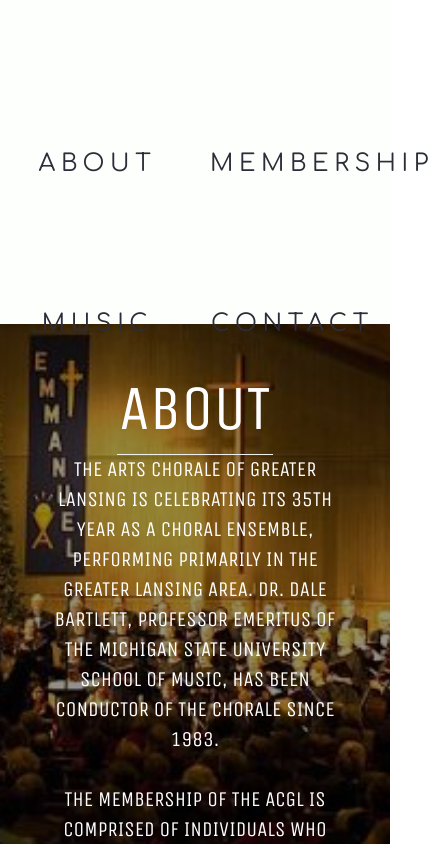
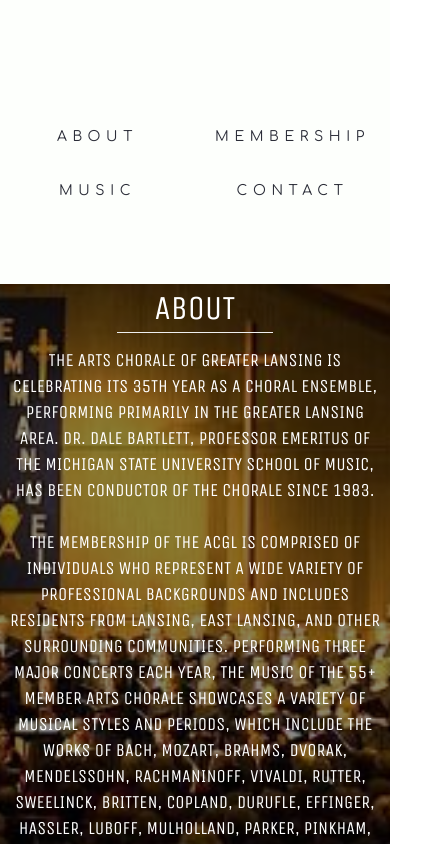
Before and after one commit to alexmquinlan/artschorale.github.io, a plain HTML site: page index.html in a window 390 px wide. Shown: the part 600-1444 px from the top of the page, 434 px wide, since content can reach past the window. Drawn offline with nearby package versions, Linux system fonts and the light colour scheme; a web font is replaced by a local one.

Commit message:
a lil mobile friendly

```diff
--- a/assets/css/style.css
+++ b/assets/css/style.css
@@ -42,7 +42,7 @@ body {
 }
 
 #welcome-border {
-	width: 45%;
+	width: 95%;
 	margin: 0 auto;
 	/*border: 10px solid #003F8D;*/
 }
@@ -66,7 +66,7 @@ body {
 	width: 100%;
 	height: 80px;
 	font-family: 'Comfortaa';
-	font-size: .85em;
+	font-size: .5em;
 	text-transform: uppercase;
 	background-color: rgba(253,255,252, 0.9);
 }
@@ -77,7 +77,7 @@ body {
 }
 
 .navLinkBlocks {
-	height: 100%;
+	height: 33.33%;
 	padding: 0!important;
 }
 
@@ -124,7 +124,7 @@ body {
 	background-repeat: no-repeat;
 	background-position: center;
 	background-size: cover;
-	height: 550px;
+	height: 675px;
 	width: 100%;
 	box-shadow: .5px rgba(0,0,0,0.5);
 }
@@ -132,16 +132,16 @@ body {
 #about-blur {
 	height: 100%;
 	width: 100%;
-	background-color: rgba(0,0,0, 0.42);
+	background-color: rgba(0,0,0, 0.46);
 	font-family: 'Unica One';
-	font-size: 1.5em;
+	font-size: 1.3em;
 	color: white;
 	text-transform: uppercase;
 }
 
 #about-header {
 	font-family: 'Unica One';
-	font-size: 3em;
+	font-size: 1.85em;
 	color: white;
 	text-transform: uppercase;
 	text-align: center;
@@ -169,7 +169,7 @@ body {
 }
 
 #about-text {
-	width: 75%;
+	width: 95%;
 	height: 100%;
 	margin: 0 auto;
 }
@@ -179,6 +179,40 @@ body {
 	height: 100%;
 }
 
+
+
+
+
+/* Media Queries, for different device sizes */
+/* all above is for mobile, only need to customize few things below for larger screens */
+
+/* Small & Up */
+
+@media only screen and (min-width : 768px) {
+
+	#welcome-border {
+		width: 45%;
+	}
+	#nav {
+		font-size: 1em;
+	}
+	.navLinkBlocks {
+		height: 100%;
+	}
+	#about-acgl {
+		height: 550px;
+	}
+	#about-header {
+		font-size: 3em;
+	}
+	#about-blur {
+		font-size: 1.5em;
+	}
+	#about-text {
+		width: 75%;
+	}
+
+}
 
 
 
--- a/assets/js/acgl.js
+++ b/assets/js/acgl.js
@@ -1,7 +1,7 @@
 $(document).ready(function() {
 
 	// set heights on window load //
-	$('#welcome').height($(window).height() + 80);
+	$('#welcome').height($(window).height() + 40);
 	$('#main-text').height($(window).height() - 120);
 	$('#about-content').height($('#about-acgl').height() - $('#about-header').height());
 
--- a/index.html
+++ b/index.html
@@ -38,7 +38,7 @@
 				</div>
 				<nav id='nav'>
 					<div id="navBar-container">
-						<div id="navLinks-left" class="col-sm-5 navLinkBlocks">
+						<div id="navLinks-left" class="col-xs-12 col-sm-5 navLinkBlocks">
 							<div class="navLink-container col-xs-6">
 								<a class="navLinks" href="#" id="linkabout" name="about"><span class="vertAlign">About</span></a>
 							</div>
@@ -47,12 +47,13 @@
 							</div>
 						</div>
 
-						<div class="col-sm-2 navLinkBlocks">
+						<div id="navLinks-logo-container" class="col-xs-12 col-sm-2 navLinkBlocks">
 							<a class="navLinks logo-hidden" id="logo" href="#" name="welcome"><span class="vertAlign">
 								<span id="navLinks-logo">ACGL</span>
 							</span></a>
 						</div>
-						<div id="navLinks-right " class="col-sm-5 navLinkBlocks">
+
+						<div id="navLinks-right " class="col-xs-12 col-sm-5 navLinkBlocks">
 							<div class="navLink-container col-xs-6">
 								<a class="navLinks" href="#" id="linkmusic" name="music"><span class="vertAlign">Music</span></a>
 							</div>
```
